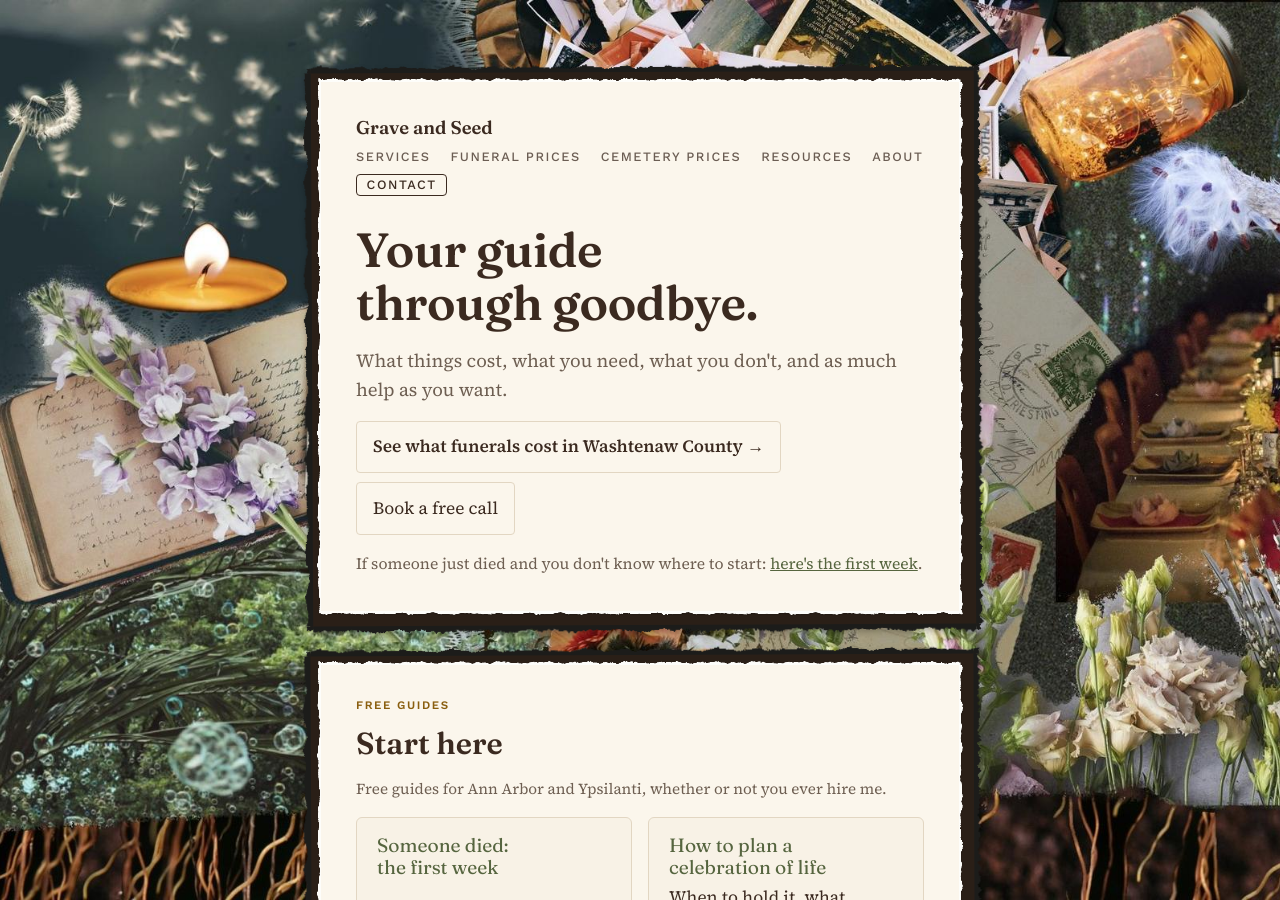
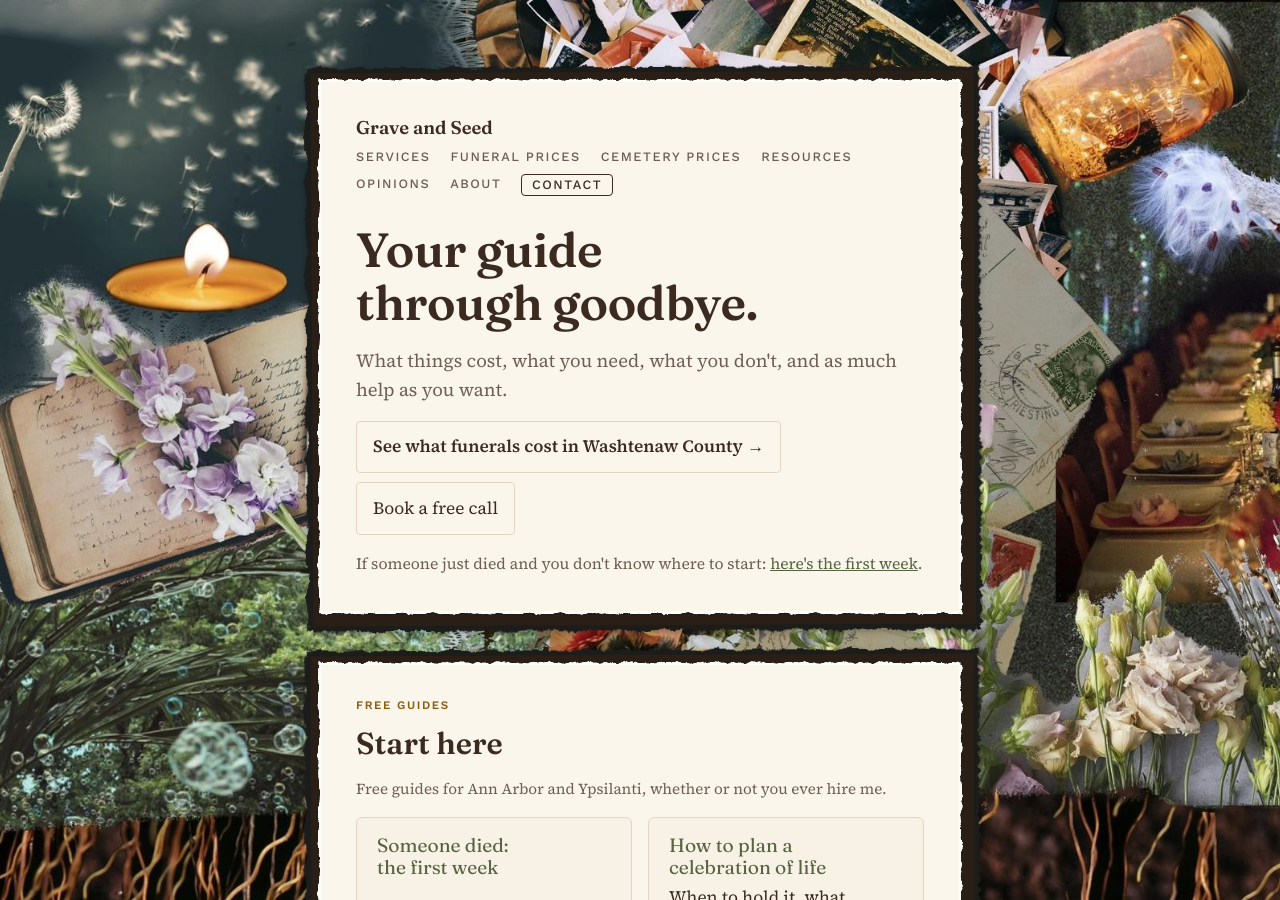
Before and after one commit to katekelley/graveandseed, a Jekyll site: the page built from index.html, in a window 1280 px wide and 900 px high. Built offline with Jekyll 4.4.1, drawn with Linux system fonts in a browser that asks for light colours.

Commit message:
Add Opinions to main navigation
Co-Authored-By: Claude Opus 5.5 <noreply@anthropic.com>
Claude-Session: https://claude.ai/code/session_011MgnuCerWfLmUUDEPoAm9b

```diff
--- a/_includes/nav.html
+++ b/_includes/nav.html
@@ -6,6 +6,7 @@
     <a href="/prices/"{% if include.here == "prices" %} aria-current="page"{% endif %}>Funeral prices</a>
     <a href="/cemeteries/"{% if include.here == "cemeteries" %} aria-current="page"{% endif %}>Cemetery prices</a>
     <a href="/resources/"{% if include.here == "resources" %} aria-current="page"{% endif %}>Resources</a>
+    <a href="/opinions/"{% if include.here == "opinions" %} aria-current="page"{% endif %}>Opinions</a>
     <a href="/about/"{% if include.here == "about" %} aria-current="page"{% endif %}>About</a>
     <a class="nav-cta" href="/contact/"{% if include.here == "contact" %} aria-current="page"{% endif %}>Contact</a>
   </div>
```
